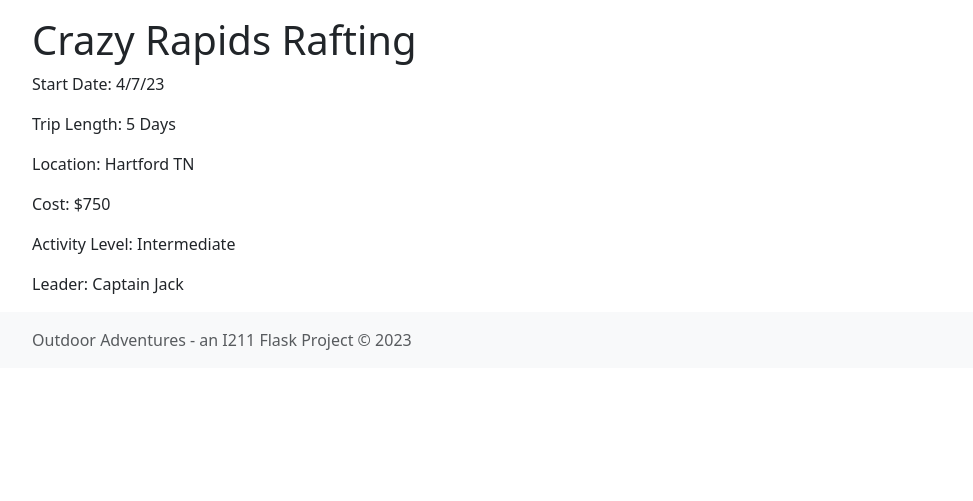
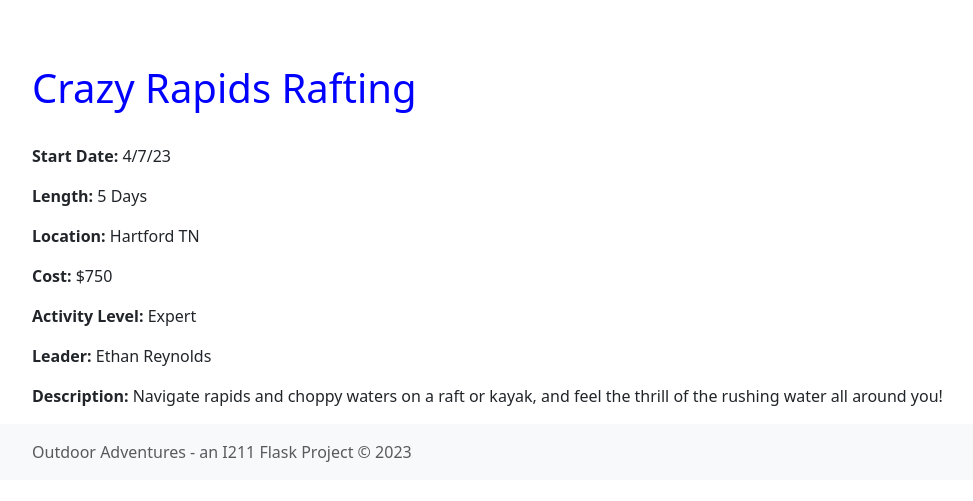
Before and after one commit to ryandossey/I211_projects, a Flask app: page /trips/1 in a window 1280 px wide. Shown: the part 56-557 px from the top of the page, without its empty margins (50-1023 px from the left). Run offline with Flask 2, Linux system fonts and the light colour scheme.

Commit message:
before lab changes

```diff
--- a/member_data.csv
+++ b/member_data.csv
@@ -4,4 +4,4 @@
 "Pat Riley","6/16/279","patriley@gmail.com","3581 N Meridian Indianpolis","(812)988-7550"
 "Kit Lexington","5/5/89","kitlex@gmail.com","350 W Main Spencer","(812)450-0573"
 "Skylar Channing","9/15/93","skylar@channing.com","2095 N College Indianpolis","(812)540-8034"
-"Skylar Channing","9/15/93","skylar@channing.com","2095 N College Indianpolis","(812)540-8034"
+"Sophie Martinez","4/23/95","sophie.martinez93@gmail.com","123 Main Street Bloomington","(812)357-9251"
--- a/templates/base.html
+++ b/templates/base.html
@@ -41,6 +41,7 @@
             </div>
           </nav>
         </header>
+        <!-- The navbar with all avaliable options -->
 
         <!-- Begin page content -->
         <main class="flex-shrink-0">
@@ -51,9 +52,10 @@
 
         <footer class="footer mt-auto py-3 bg-light">
           <div class="container">
-            <span class="text-muted">Outdoor Adventures - an I211 Flask Project &copy; 2023</span>
+            <span class="text-muted text-center">Outdoor Adventures - an I211 Flask Project &copy; 2023</span>
           </div>
         </footer>
+        <!-- The footer to the page including formating -->
 
     <!-- Bootstrap Java -->
     <script src="https://cdn.jsdelivr.net/npm/bootstrap@5.3.0-alpha1/dist/js/bootstrap.bundle.min.js" integrity="sha384-w76AqPfDkMBDXo30jS1Sgez6pr3x5MlQ1ZAGC+nuZB+EYdgRZgiwxhTBTkF7CXvN" crossorigin="anonymous"></script>
--- a/templates/trip.html
+++ b/templates/trip.html
@@ -6,14 +6,19 @@
 <br>
 <br>
 <br>
-<h1> {{trip['name']}}</h1>
-
-<p>Start Date: {{trip['start_date']}}</p>
-<p>Trip Length: {{trip['length']}}</p>
-<p>Location: {{trip['location']}}</p>
-<p>Cost: {{trip['cost']}}</p>
-<p>Activity Level: {{trip['level']}}</p>
-<p>Leader: {{trip['leader']}}</p>
-
+<br> </br>
+<h1 style="color:blue"> {{trip['name']}}</h1>
+<!-- Page title along with formating and color -->
+<br>
+<!-- I access the data being pulled from the trip_data csv and match it up with the correct trip -->
+<div class="text-md-start">
+    <p><strong>Start Date:</strong> {{trip['start_date']}}</p>
+    <p><strong>Length:</strong>  {{trip['length']}}</p>
+    <p><strong>Location:</strong> {{trip['location']}}</p>
+    <p><strong>Cost:</strong> {{trip['cost']}}</p>
+    <p><strong>Activity Level:</strong> {{trip['level']}}</p>
+    <p><strong>Leader:</strong> {{trip['leader']}}</p>
+    <p><strong>Description:</strong> {{trip['description']}}</p>
+    </div>
 
 {% endblock %}
--- a/trip_data.csv
+++ b/trip_data.csv
@@ -1,7 +1,7 @@
 "name","start_date","length","cost","location","level","leader","description"
-"Scuba Steve's Reef Adventure","3/10/23","7 Days","$2000","Key Largo FL","Intermediate","Captain Jack","A day on the Lake!"
-"Crazy Rapids Rafting","4/7/23","5 Days","$750","Hartford TN","Intermediate","Captain Jack","A day on the Lake!"
-"Old Knobstone Trail Hike","4/22/23","1 Day","$20","Deam Lake IN","Intermediate","Captain Jack","A day on the Lake!"
-"Colorado Ski Trip","4/27/23","3 Days","$850","Vail CO","Intermediate","Captain Jack","A day on the Lake!"
-"White River Kayaking","5/6/23","2 Days","$100","Noblesville IN","Intermediate","Captain Jack","A day on the Lake!"
-"White River Kayaking","5/6/23","2 Days","$100","Noblesville IN","Intermediate","Captain Jack","A day on the Lake!"
+"Scuba Steve's Reef Adventure","3/10/23","7 Days","$2000","Key Largo FL","Expert","Captain Jack","Explore coral reefs, shipwrecks, and other underwater environments that are not accessible to snorkelers or swimmers!"
+"Crazy Rapids Rafting","4/7/23","5 Days","$750","Hartford TN","Expert","Ethan Reynolds","Navigate rapids and choppy waters on a raft or kayak, and feel the thrill of the rushing water all around you!"
+"Old Knobstone Trail Hike","4/22/23","1 Day","$20","Deam Lake IN","Novice","Ava Rodriguez","An adventure that allows individuals to explore nature and enjoy the great outdoors!"
+"Colorado Ski Trip","4/27/23","3 Days","$850","Vail CO","Intermediate","Lucas Patel","A unique and exciting winter vacation experience, combining outdoor adventure with cozy accommodations and memorable après-ski activities.!"
+"White River Kayaking","5/6/23","2 Days","$100","Noblesville IN","Novice","Sophia Nguyen","Explore the natural beauty of their surroundings and enjoy a relaxing day on the water!"
+"Rock Climbing","5/6/23","2 Days","$100","Noblesville IN","Intermediate","Liam Stevenson","Scale cliffs and mountains with specialized equipment and test your strength, endurance, and problem-solving skills!"
```
Also changed, not shown: app.py (+26 -6 lines), templates/index.html (+7 -4 lines), templates/members.html (+5 -2 lines), templates/trips.html (+6 -6 lines).
